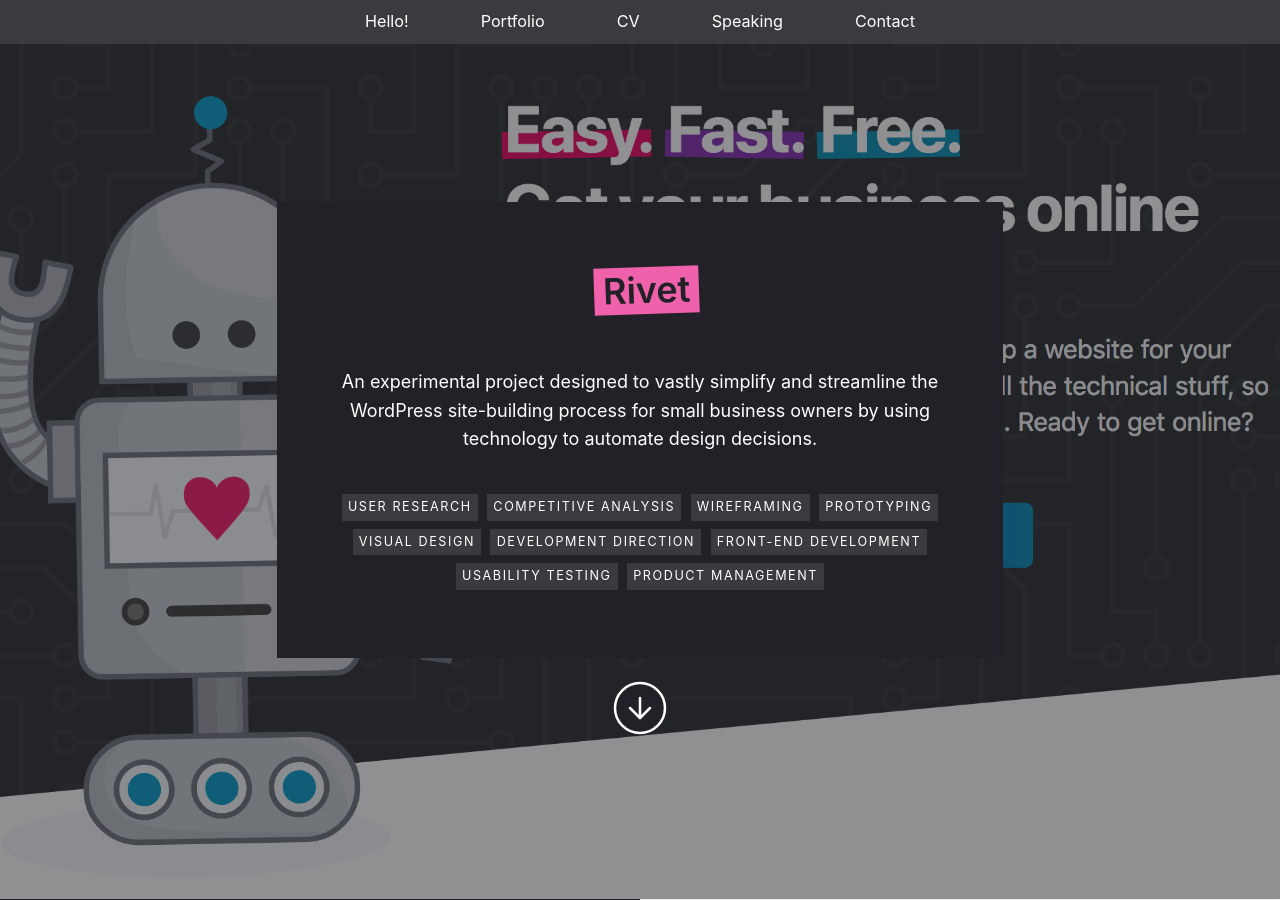
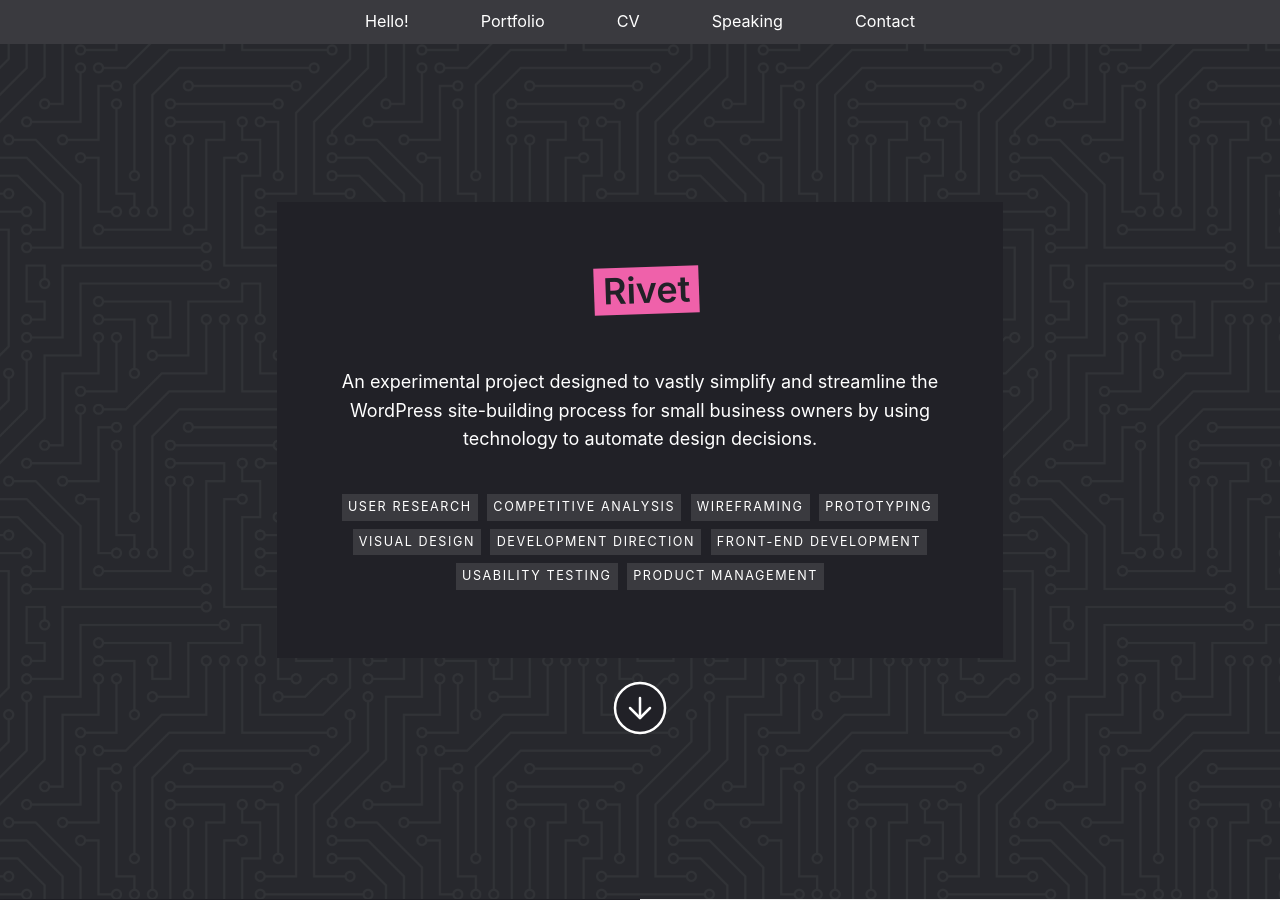
Before and after one commit to sarahmonster/hire-sarah, a Jekyll site: the page built from _projects/rivet.md, in a window 1280 px wide and 900 px high. Built offline with Jekyll 4.4.1, drawn with Linux system fonts in a browser that asks for light colours.

Commit message:
feat: Implement variable header background images.

```diff
--- a/_layouts/portfolio.html
+++ b/_layouts/portfolio.html
@@ -29,8 +29,14 @@ name: portfolio
 
     <main class="container">
 
+      {% if page.background %}
+      	{% assign backgroundURL = page.background %}
+      {% else %}
+      	{% assign backgroundURL = page.image %}
+      {% endif %}
+
       <section class="panel portfolio-header" id="portfolio-panel-title">
-        <img class="portfolio-header-image" src="{{ page.image }}" alt="">
+        <img class="portfolio-header-image" src="{{ backgroundURL }}" alt="">
 
         <div class="panel-contents">
           <h1 class="panel-title">{{ page.title }}</h1>
--- a/_projects/rivet.md
+++ b/_projects/rivet.md
@@ -2,7 +2,8 @@
 id: rivet
 title: Rivet
 order: 1
-image: "/assets/img/rivet.png"
+thumbnail: "/assets/img/rivet.png"
+background: "/assets/img/rivet/background-pattern.png"
 tags: [user research, competitive analysis, wireframing, prototyping, visual design, development direction, front-end development, usability testing, product management]
 summary: An experimental project designed to vastly simplify and streamline the WordPress site-building process for small business owners by using technology to automate design decisions.
 demo: https://rivet.vip/
```
Also changed, not shown: _includes/portfolio.md (+8 -1 lines), assets/img/rivet/background-pattern.png (added).
